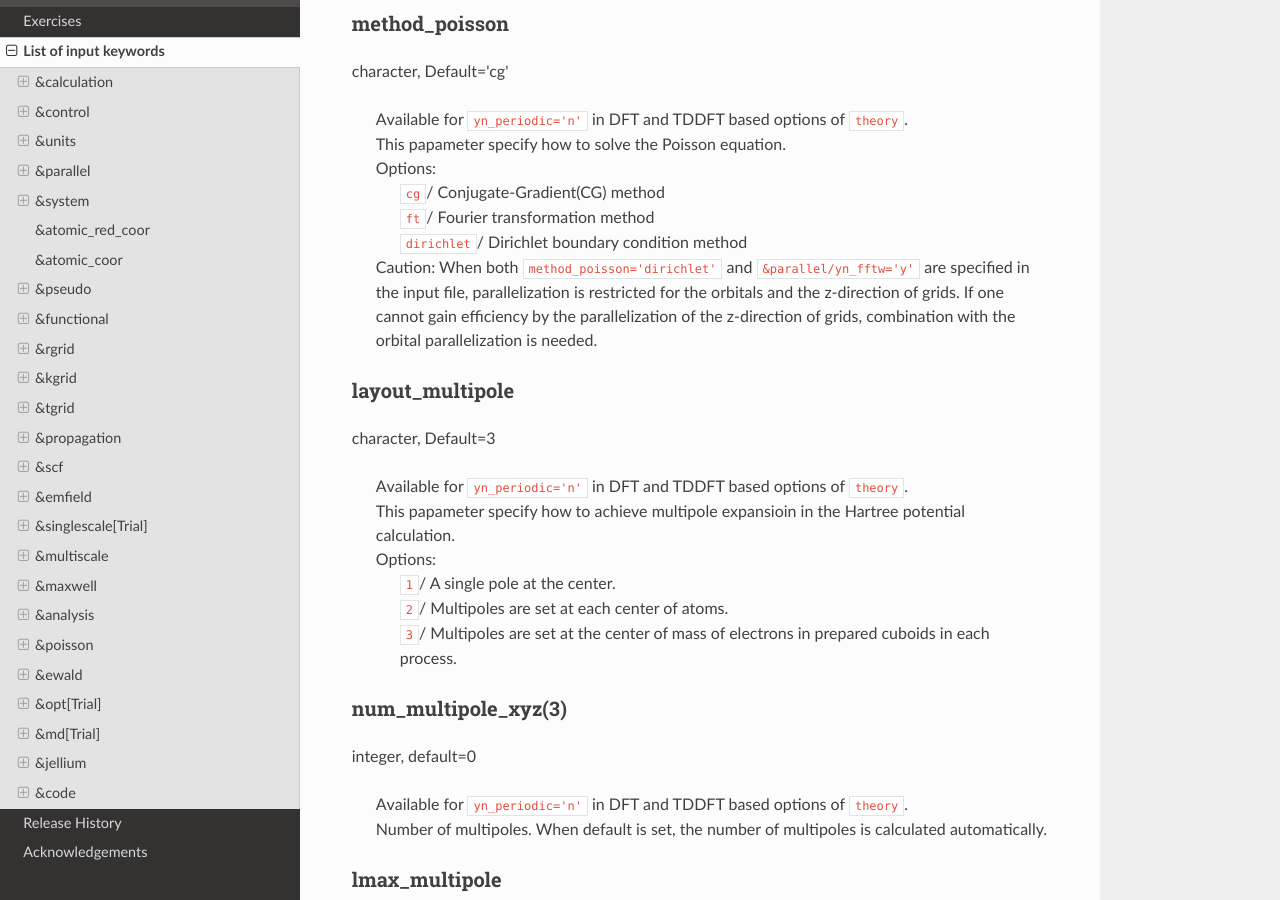
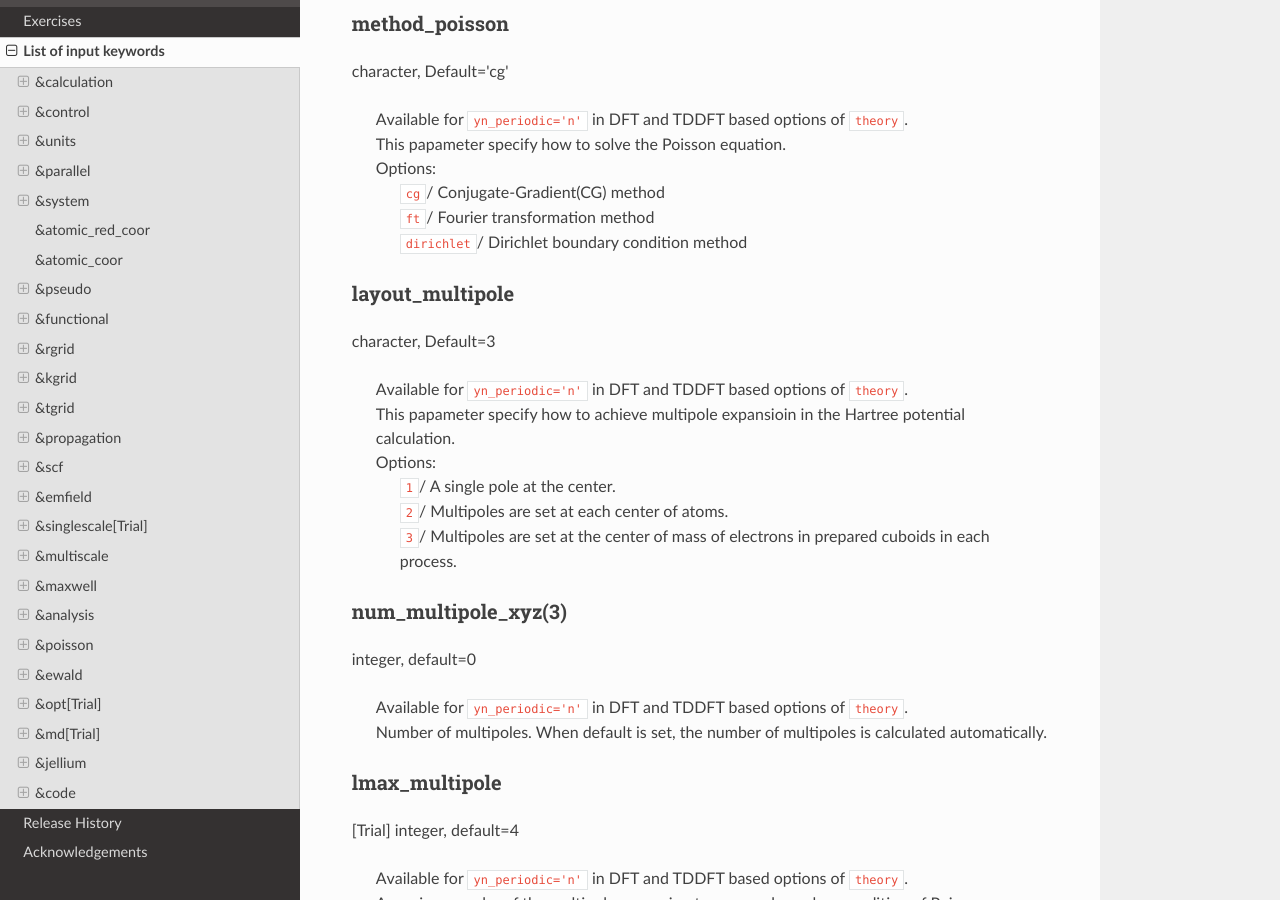
Before and after one commit to SALMON-TDDFT/SALMON-DOCS, a Sphinx documentation site: the page built from source/input_keyword_list.rst, in a window 1280 px wide and 900 px high, scrolled down 53296 px. Built offline with Sphinx 7.4.7 and the Read the Docs theme 2.0.0, drawn with Linux system fonts in a browser that asks for light colours; formulas are drawn with MathJax 3.

Commit message:
Update input_keyword_list.rst

```diff
--- a/source/input_keyword_list.rst
+++ b/source/input_keyword_list.rst
@@ -2743,8 +2743,6 @@ character, Default='cg'
    |  ``cg``/ Conjugate-Gradient(CG) method
    |  ``ft``/ Fourier transformation method
    |  ``dirichlet``/ Dirichlet boundary condition method
-   | Caution: When both ``method_poisson='dirichlet'`` and ``&parallel/yn_fftw='y'`` are specified in the input file, parallelization is restricted for the orbitals and the z-direction of grids. If one cannot gain efficiency by the parallelization of the z-direction of grids, combination with the orbital parallelization is needed.
-
 
 .. _layout_multipole:
 
```
